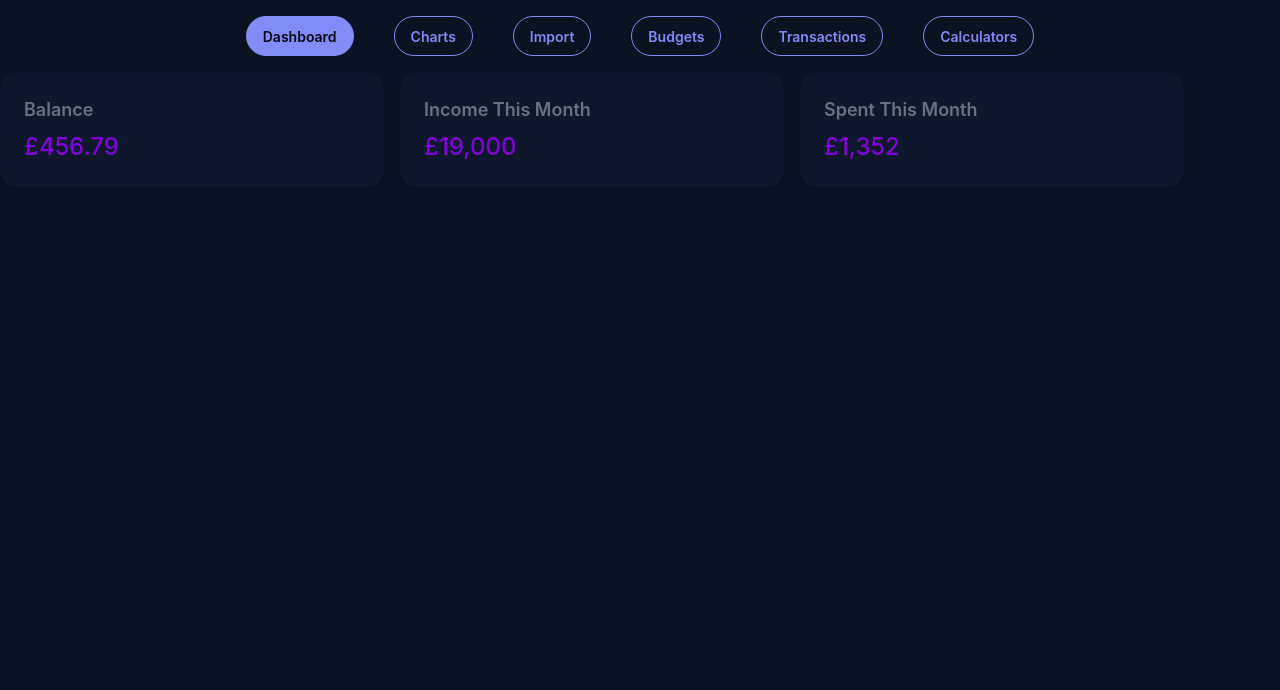
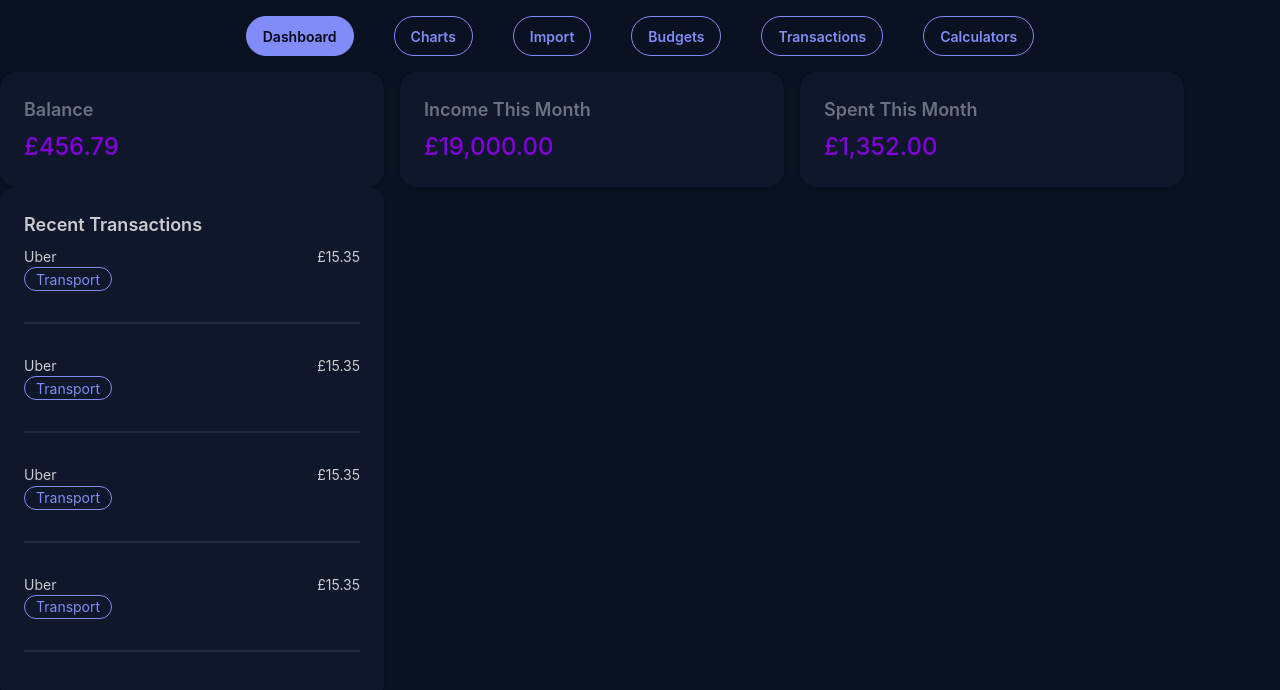
Before and after one commit to Cybergman-droid/Computing-NEA, a React (Vite) app in the folder frontend/: page / in a window 1280 px wide. Shown: the top 690 px of the page. Built offline with nearby package versions, Linux system fonts and the light colour scheme; the HTML template or start-up script is replaced by a standard one.

Commit message:
feat: refactor Dashboard components to improve structure and display financial data

```diff
--- a/frontend/src/App.tsx
+++ b/frontend/src/App.tsx
@@ -4,8 +4,8 @@ import TransactionsPlaceholder from "./pages/Transactions/transactions.tsx";
 import CalculatorsPlaceholder from "./pages/Calculators/calculators.tsx";
 import BudgetsPlaceholder from "./pages/Budgets/budgets.tsx";
 import ChartsPlaceholder from "./pages/Charts/charts.tsx";
-import DashboardPlaceholder from "./pages/Dashboard/dashboard.tsx";
 import ImportPage from "./pages/Import/import.tsx";
+import DashboardPage from "./pages/Dashboard/dashboard.tsx";
 
 function App() {
 	return (
@@ -13,7 +13,7 @@ function App() {
 			<Navbar />
 			{/* Defines the paths ond the components that will be rendered when navigated to that path*/}
 			<Routes>
-				<Route path='/' element={<DashboardPlaceholder />} />
+				<Route path='/' element={<DashboardPage />} />
 				<Route path='/Charts' element={<ChartsPlaceholder />} />
 				<Route path='/Import' element={<ImportPage />} />
 				<Route path='/Budgets' element={<BudgetsPlaceholder />} />
--- a/frontend/src/pages/Dashboard/dashboard.tsx
+++ b/frontend/src/pages/Dashboard/dashboard.tsx
@@ -1,32 +1,14 @@
-import DashboardStatCard from "./dashboardStatCard";
+import DashboardStatCards from "./dashboardStatCards";
+import DashboardTransactionListCard from "./dashboardTransactionListCard";
 
-function DashboardPlaceholder() {
-	const income = 19000.0;
-	const balance = 456.79;
-	const spent = 1352.0;
+function DashboardPage() {
 	return (
 		<>
-			<div className='flex flex-row gap-4'>
-				<div className='bg-base-300'>
-					<DashboardStatCard title='Balance' data={balance}></DashboardStatCard>
-				</div>
+			<DashboardStatCards />
 
-				<div className='bg-base-300'>
-					<DashboardStatCard
-						title='Income This Month'
-						data={income}
-					></DashboardStatCard>
-				</div>
-
-				<div className='bg-base-300'>
-					<DashboardStatCard
-						title='Spent This Month'
-						data={spent}
-					></DashboardStatCard>
-				</div>
-			</div>
+			<DashboardTransactionListCard />
 		</>
 	);
 }
 
-export default DashboardPlaceholder;
+export default DashboardPage;
--- a/frontend/src/pages/Dashboard/dashboardStatCard.tsx
+++ b/frontend/src/pages/Dashboard/dashboardStatCard.tsx
@@ -1,17 +1,20 @@
 type DashboardStatCardProps = {
 	title: string;
-	data: number;
+	amount: number;
 };
 export default function DashboardStatCard({
 	title,
-	data,
+	amount,
 }: DashboardStatCardProps) {
 	return (
 		<div className='card bg-base-100 w-96 shadow-sm'>
 			<div className='card-body'>
 				<h2 className='card-title text-gray-500'>{title}</h2>
 				<p className='text-purple-700 text-2xl font-[550]'>
-					£{data.toLocaleString()}
+					{amount.toLocaleString("en-GB", {
+						style: "currency",
+						currency: "GBP",
+					})}
 				</p>
 			</div>
 		</div>
```
